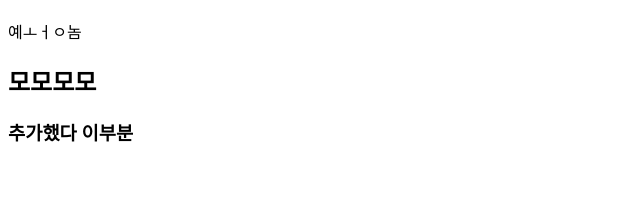
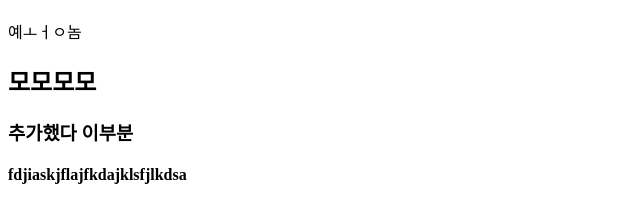
Before and after one commit to prigunus/test, a plain HTML site: page index.html in a window 1280 px wide. Shown: the part 70-292 px from the top of the page, without its empty margins (0-640 px from the left). Drawn offline with Linux system fonts and the light colour scheme.

Commit message:
third commit

```diff
--- a/index.html
+++ b/index.html
@@ -15,6 +15,7 @@
     <h3>
         추가했다 이부분
     </h3>
+    <h4>fdjiaskjflajfkdajklsfjlkdsa</h4>
 
 </body>
 </html>
```
